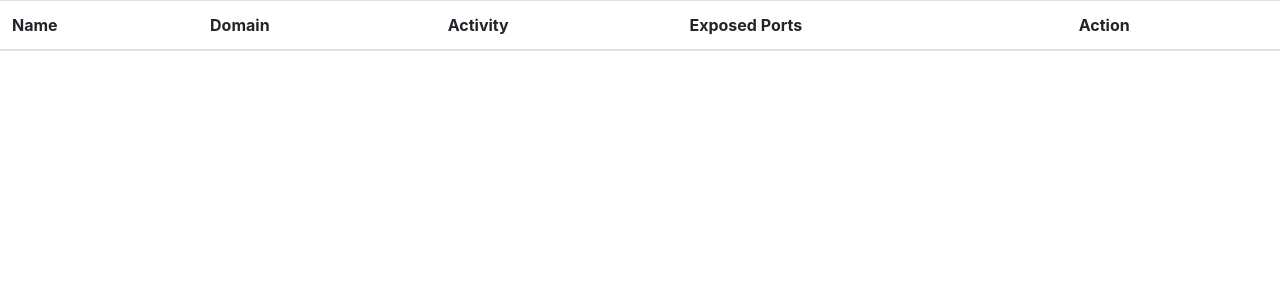
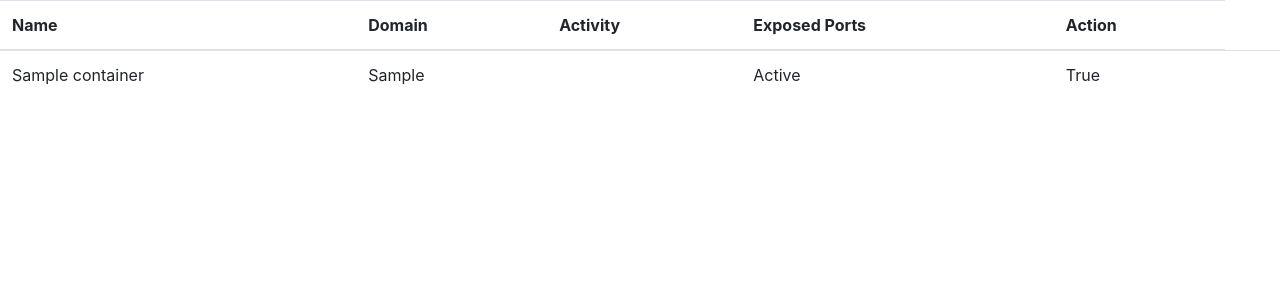
Before and after one commit to codacy-badger/routainer, a Django app: page /container/ in a window 1280 px wide. Shown: the part 56-356 px from the top of the page. Run offline with Django 3.2, Linux system fonts and the light colour scheme; tables that the repository leaves empty hold one stand-in row (values such as "Sample post"); lists and menus that the app fills with data are empty; some libraries are stand-ins or nearby versions.

Commit message:
render models

```diff
--- a/container/views.py
+++ b/container/views.py
@@ -1,5 +1,9 @@
 from django.shortcuts import render
+
+from .models import Container
 
 # Create your views here.
 def index(request):
-    return render(request, 'container.html')
+    container_list = Container.objects.all()
+    context = {'container_list': container_list}
+    return render(request, 'container.html', context)
--- a/routainer/templates/container.html
+++ b/routainer/templates/container.html
@@ -39,6 +39,21 @@
           </tr>
         </thead>
         <tbody>
+          {% for container in container_list %}
+          <tr>
+            <td>{{container.name}}</td>
+            <td>{{container.domain}}</td>
+            <td>
+              {% if container.activity %}
+              <td>Active</td>
+              {% else %}
+              <td>Down</td>
+              {% endif %}
+            </td>
+            <td>{{container.activity}}</td>
+            <td></td>
+          </tr>
+          {% endfor %}
         </tbody>
       </table>
 </body>
--- a/router/views.py
+++ b/router/views.py
@@ -1,5 +1,8 @@
 from django.shortcuts import render
 
+from .models import Router
 # Create your views here.
 def index(request):
-    return render(request, 'router.html')
+    rule_list = Router.objects.all()
+    context = {'rule_list': rule_list}
+    return render(request, 'router.html', context)
```
Also changed, not shown: routainer/templates/router.html (+9 -0 lines).
